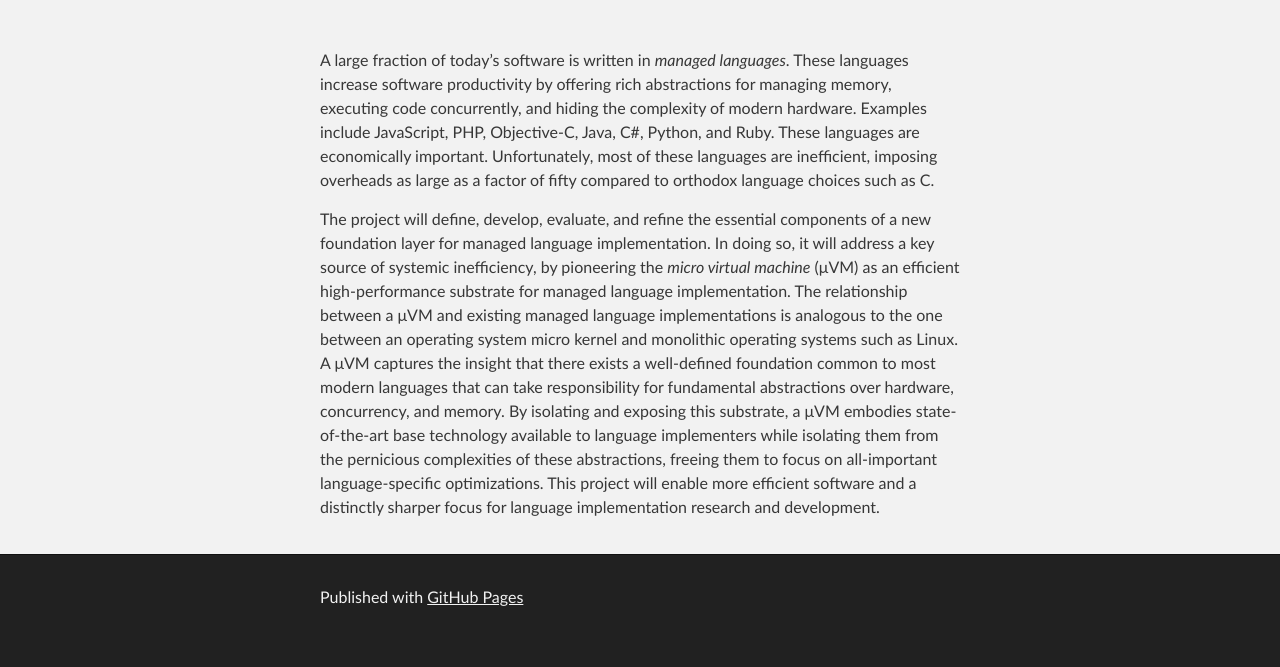
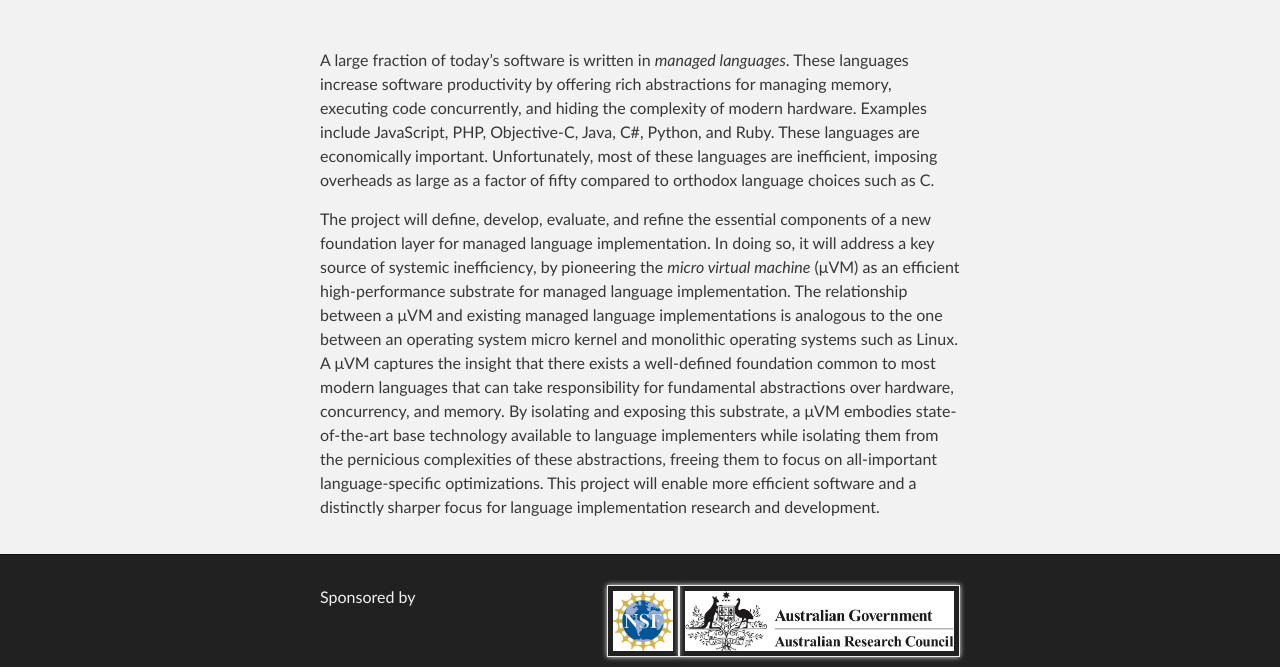
Before and after one commit to microvm/microvm.github.io, a plain HTML site: page index.html in a window 1280 px wide. Shown: the part 212-879 px from the top of the page. Before the commit the page ends 856 px from the top, so only its background shows below. Drawn offline with Linux system fonts and the light colour scheme.

Commit message:
Add sponsorship logos.

```diff
--- a/index.html
+++ b/index.html
@@ -17,7 +17,7 @@
     <div id="header_wrap" class="outer">
         <header class="inner">
           <a id="forkme_banner" href="https://github.com/microvm">View on GitHub</a>
-          <h1 id="project_title">MicroVM<img src="images/macadamia.jpg"
+          <h1 id="project_title">MicroVM <img src="images/macadamia.jpg"
           width="40%" alt="Macadamia" align="right"></h1>
           <h2 id="project_tagline">The Micro Virtual Machine Project</h2>
 
@@ -36,7 +36,13 @@
     <!-- FOOTER  -->
     <div id="footer_wrap" class="outer">
       <footer class="inner">
-        <p>Published with <a href="http://pages.github.com">GitHub Pages</a></p>
+        <a href="http://www.arc.gov.au">
+          <img src="images/ARC_inline.png" height="60px" alt="NSF"
+               align="right"></a>
+        <a href="http://www.nsf.gov">
+          <img src="images/nsf4.jpg" height="60px" alt="NSF"
+               align="right"></a>
+        <p>Sponsored by</p>
       </footer>
     </div>
 
```
